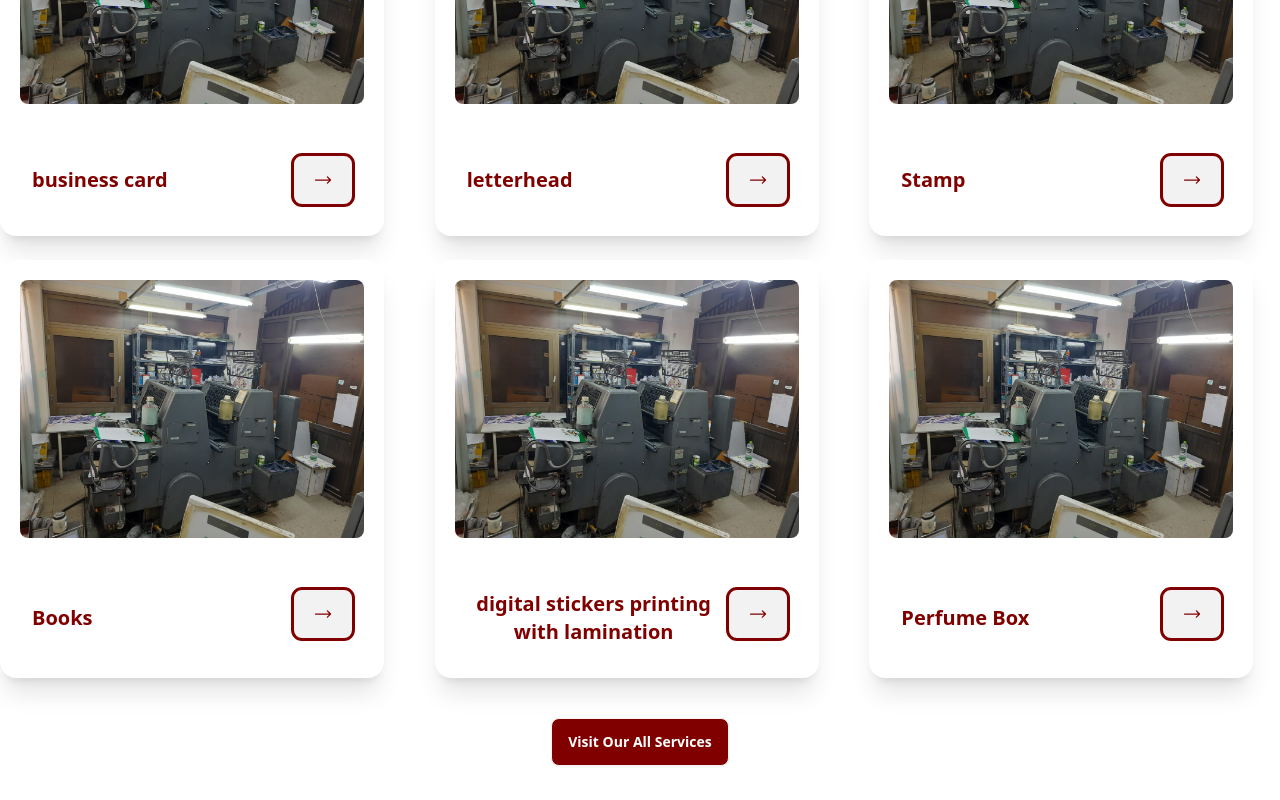
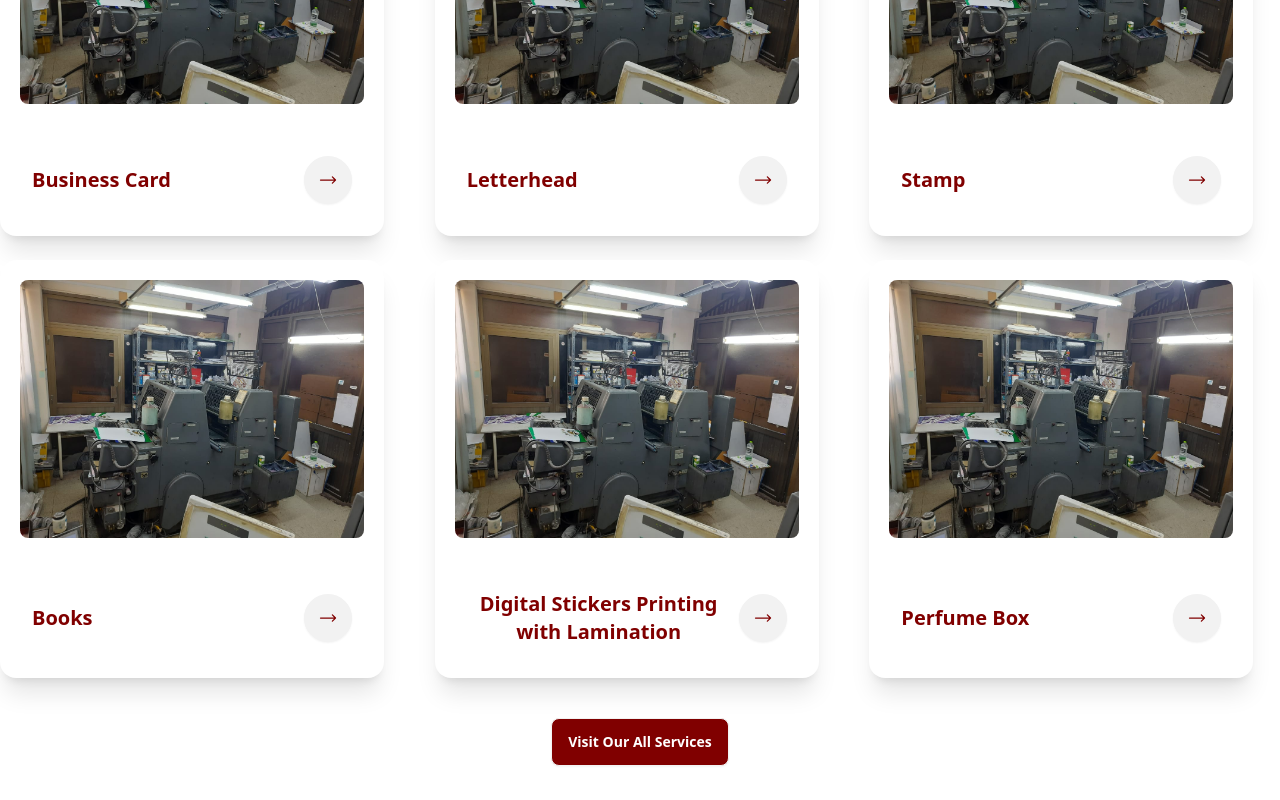
Before and after one commit to asib11/printing-press, a React (Vite) app: page / in a window 1280 px wide. Shown: the part 2160-2960 px from the top of the page. Built offline with nearby package versions, Linux system fonts and the light colour scheme.

Commit message:
add some style

```diff
--- a/src/Layout/Main.jsx
+++ b/src/Layout/Main.jsx
@@ -9,7 +9,7 @@ const Main = () => {
             <Navbar></Navbar>
             <Outlet></Outlet>
             <Footer></Footer>
-            <div className="flex justify-between text-xs rounded-sm font-semibold mt-1 px-4">
+            <div className="flex justify-between text-sm rounded-sm font-semibold mt-1 px-4">
                 <p >copyright{copy} 2024</p>
                 <p> Develop by <a className='font-mono font-bold hover:font-extrabold hover:underline text-[#C32148]' href="https://wa.me/+8801753249719" target="_blank" rel="noreferrer">ASIB AHMED</a></p>
             </div>
--- a/src/components/ServiceOverView/ServiceOverView.jsx
+++ b/src/components/ServiceOverView/ServiceOverView.jsx
@@ -15,11 +15,11 @@ const ServiceOverView = () => {
                     <figure className="p-5">
                         <img src={img1} alt="printingPress" className="rounded-lg" />
                     </figure>
-                    <div className="card-body lg:flex-row justify-between">
-                        <h2 className="card-title text-[#800000]">business card</h2>
+                    <div className="card-body flex-row justify-between items-center">
+                        <h2 className="card-title text-[#800000]">Business Card</h2>
                         <div className="card-actions">
                             <Link to='/services'>
-                                <button className="btn outline outline-[#800000] text-[#800000]"><ArrowLongRightIcon className="h-5 w-6" /></button>
+                                <button className="btn btn-circle text-[#800000]"><ArrowLongRightIcon className="h-5 w-6" /></button>
                             </Link>
                         </div>
                     </div>
@@ -28,11 +28,11 @@ const ServiceOverView = () => {
                     <figure className="p-5">
                         <img src={img1} alt="printingPress" className="rounded-lg" />
                     </figure>
-                    <div className="card-body lg:flex-row justify-between">
-                        <h2 className="card-title text-[#800000]">letterhead</h2>
+                    <div className="card-body flex-row justify-between items-center">
+                        <h2 className="card-title text-[#800000]">Letterhead</h2>
                         <div className="card-actions">
                             <Link to='/services'>
-                                <button className="btn outline outline-[#800000] text-[#800000]"><ArrowLongRightIcon className="h-5 w-6" /></button>
+                                <button className="btn btn-circle text-[#800000]"><ArrowLongRightIcon className="h-5 w-6" /></button>
                             </Link>
                         </div>
                     </div>
@@ -41,11 +41,11 @@ const ServiceOverView = () => {
                     <figure className="p-5">
                         <img src={img1} alt="printingPress" className="rounded-lg" />
                     </figure>
-                    <div className="card-body lg:flex-row justify-between">
+                    <div className="card-body flex-row justify-between items-center">
                         <h2 className="card-title text-[#800000]">Stamp</h2>
                         <div className="card-actions">
                             <Link to='/services'>
-                                <button className="btn outline outline-[#800000] text-[#800000]"><ArrowLongRightIcon className="h-5 w-6" /></button>
+                                <button className="btn btn-circle text-[#800000]"><ArrowLongRightIcon className="h-5 w-6" /></button>
                             </Link>
                         </div>
                     </div>
@@ -54,11 +54,11 @@ const ServiceOverView = () => {
                     <figure className="p-5">
                         <img src={img1} alt="printingPress" className="rounded-lg" />
                     </figure>
-                    <div className="card-body lg:flex-row justify-between">
+                    <div className="card-body flex-row justify-between items-center">
                         <h2 className="card-title text-[#800000]">Books</h2>
                         <div className="card-actions">
                             <Link to='/services'>
-                                <button className="btn outline outline-[#800000] text-[#800000]"><ArrowLongRightIcon className="h-5 w-6" /></button>
+                                <button className="btn btn-circle text-[#800000]"><ArrowLongRightIcon className="h-5 w-6" /></button>
                             </Link>
                         </div>
                     </div>
@@ -67,11 +67,11 @@ const ServiceOverView = () => {
                     <figure className="p-5">
                         <img src={img1} alt="printingPress" className="rounded-lg" />
                     </figure>
-                    <div className="card-body lg:flex-row justify-between">
-                        <h2 className="card-title text-[#800000]">digital stickers printing with lamination</h2>
+                    <div className="card-body flex-row justify-between items-center">
+                        <h2 className="card-title text-[#800000]">Digital Stickers Printing with Lamination</h2>
                         <div className="card-actions">
                             <Link to='/services'>
-                                <button className="btn outline outline-[#800000] text-[#800000]"><ArrowLongRightIcon className="h-5 w-6" /></button>
+                                <button className="btn btn-circle text-[#800000]"><ArrowLongRightIcon className="h-5 w-6" /></button>
                             </Link>
                         </div>
                     </div>
@@ -80,11 +80,11 @@ const ServiceOverView = () => {
                     <figure className="p-5">
                         <img src={img1} alt="printingPress" className="rounded-lg" />
                     </figure>
-                    <div className="card-body lg:flex-row justify-between">
+                    <div className="card-body flex-row justify-between items-center">
                         <h2 className="card-title text-[#800000]">Perfume Box</h2>
                         <div className="card-actions">
                             <Link to='/services'>
-                                <button className="btn outline outline-[#800000] text-[#800000]"><ArrowLongRightIcon className="h-5 w-6" /></button>
+                                <button className="btn btn-circle text-[#800000]"><ArrowLongRightIcon className="h-5 w-6" /></button>
                             </Link>
                         </div>
                     </div>
```
